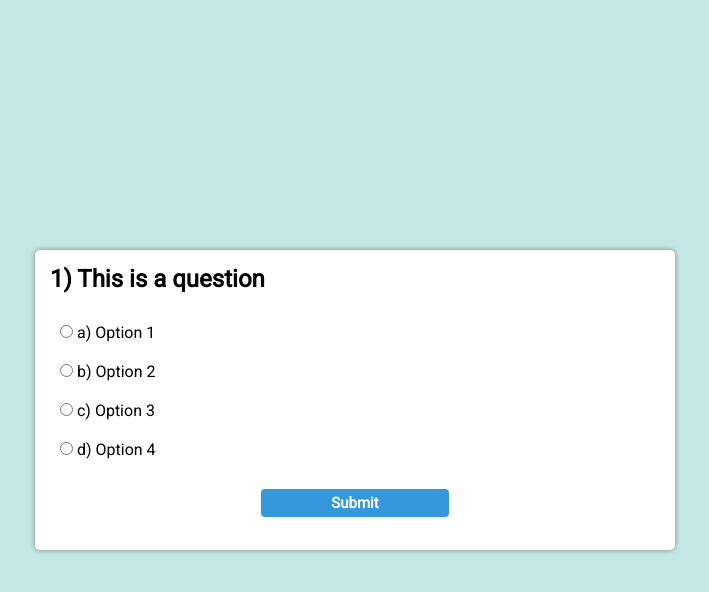
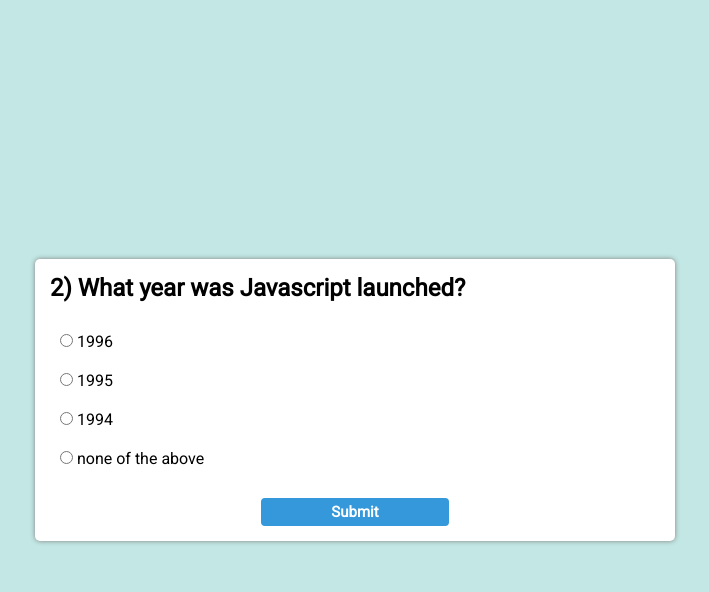
Before and after one commit to sanjaraiy/Quiz_App-Project, a plain HTML site: page index.html in a window 1280 px wide. Both pictures are taken after a click on the button "Submit". Shown: the whole page, without its empty margins (285-994 px from the left). Drawn offline with Linux system fonts and the light colour scheme.

Commit message:
js done for this project

```diff
--- a/index.html
+++ b/index.html
@@ -3,7 +3,7 @@
 <head>
     <meta charset="UTF-8">
     <meta name="viewport" content="width=device-width, initial-scale=1.0">
-    <title>Yoga App</title>
+    <title>Quiz App</title>
 
      <!-- External CSS link  -->
     <link rel="stylesheet" href="./style.css">
@@ -11,25 +11,25 @@
 <body>
       <div class="main-container">
         <div class="box">
-            <h2>1) This is a question</h2>
+            <h2 id="quesBox">1) This is a question</h2>
             <div class="options">
                 <div>
-                    <input type="radio" id="option 1" value="a"  name="single">
+                    <input  class="option" type="radio" id="option 1" value="a"  name="single">
                     <label for="option 1">a) Option 1 </label>
                 </div>
 
                 <div>
-                    <input type="radio" id="option 2" value="b"   name="single">
+                    <input class="option" type="radio" id="option 2" value="b"   name="single">
                     <label for="option 2">b) Option 2 </label>
                 </div>
 
                 <div>
-                    <input type="radio" id="option 3" value="c"  name="single">
+                    <input class="option" type="radio" id="option 3" value="c"  name="single">
                     <label for="option 3">c) Option 3 </label>
                 </div>
 
                 <div>
-                    <input type="radio" id="option 4"  value="d"  name="single">
+                    <input class="option" type="radio" id="option 4"  value="d"  name="single">
                     <label for="option 4">d) Option 4 </label>
                 </div>
             </div>
--- a/script.js
+++ b/script.js
@@ -0,0 +1,94 @@
+const questions=[{
+    'que':'Which of the following is a markup language?',
+    'a':'HTML',
+    'b':'CSS',
+    'c':'JavaScript',
+    'd':'PHP',
+    'correct':'a'
+},
+{
+    'que':'What year was Javascript launched?',
+    'a':'1996',
+    'b':'1995',
+    'c':'1994',
+    'd':'none of the above',
+    'correct':'b'
+},
+{
+    'que':'What does CSS stands for',
+    'a':'Hypertext Markup Language',
+    'b':'Cascading Style Sheet',
+    'c':'Jason Object Notation',
+    'd':'Helicopters Terminals Motorboats Lamborinis',
+    'correct':'b'
+},
+]
+let idx=0;
+let total=questions.length;
+let right=0,wrong=0;
+
+const quesBox=document.querySelector('#quesBox');
+const option=document.querySelectorAll('.option');
+const loadQuestions=()=>{
+    if((idx)===total){
+        return endQuiz();
+    }else{
+        reset();
+        data=questions[idx];
+        quesBox.innerText=`${idx+1}) ${data.que}`;
+        option[0].nextElementSibling.innerText=data.a;
+        option[1].nextElementSibling.innerText=data.b;
+        option[2].nextElementSibling.innerText=data.c;
+        option[3].nextElementSibling.innerText=data.d;
+
+    }
+
+}
+
+const submitQuiz=()=>{
+    const data=questions[idx];
+    const ans=getAnswer();
+    console.log(ans);
+    if(ans===data.correct){
+          right++;
+    }else{
+        wrong++;
+    }
+    idx++;
+    loadQuestions();
+
+}
+
+const getAnswer=()=>{
+    let answer;
+    option.forEach((input)=>{
+          if(input.checked){
+            answer= input.value;
+
+          }
+    })
+    return answer;
+}
+
+const reset=()=>{
+    option.forEach(
+        (input)=>{
+           input.checked=false;
+        }
+    )
+}
+
+const endQuiz=()=>{
+    const box=document.querySelector('.box')
+    box.innerHTML=`
+     <h3>Thanks you for playing the Quiz...</h3>
+     <h2>${right}/${total} are correct</h2>
+     `
+     box.style.display='flex';
+     box.style.justifyContent='center';
+     box.style.alignItems='center';
+     box.style.flexDirection='column';
+}
+
+document.querySelector('#submit').addEventListener('click',submitQuiz,false);
+loadQuestions();
--- a/style.css
+++ b/style.css
@@ -18,7 +18,7 @@ body{
 }
 .box{
     width:50%;
-    height: 300px;
+    height: auto;
     box-shadow: 0px 0px 5px grey;
     background: white;
     border-radius: 5px;
```
